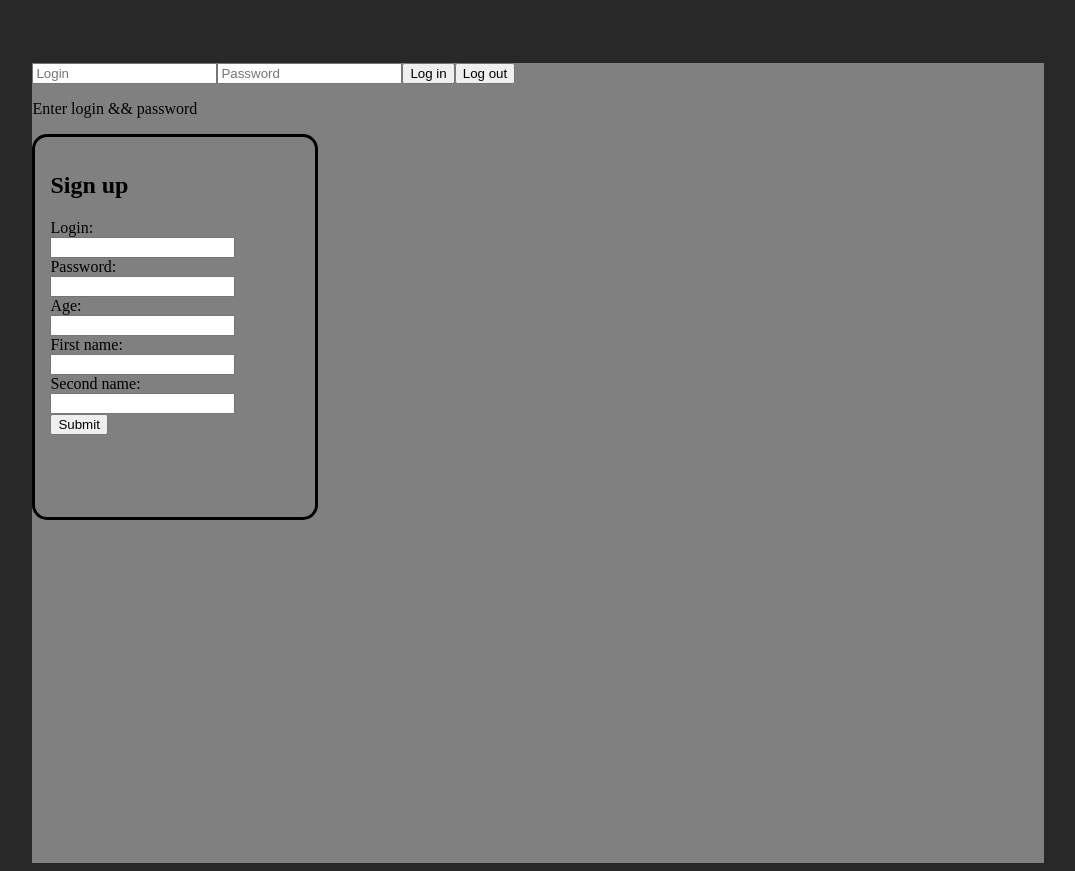
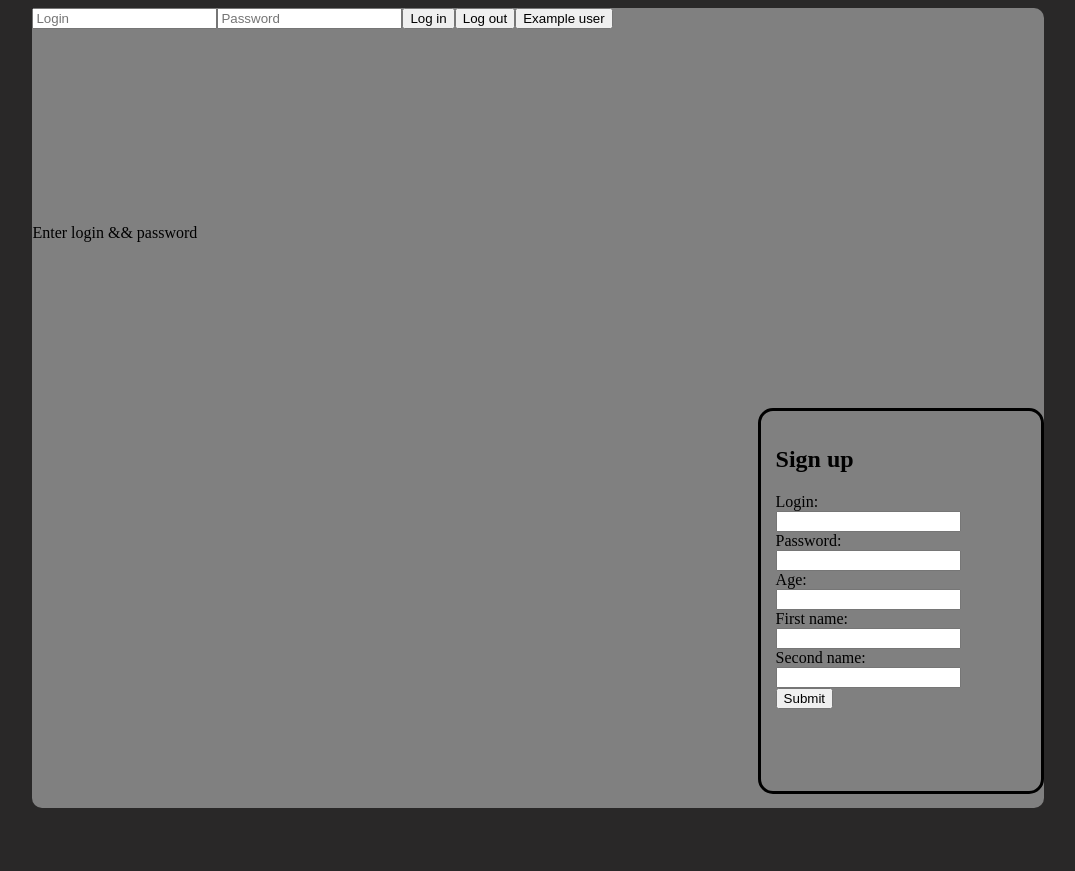
Before and after one commit to Rattlerutrap/Personal-account, a React (Vite) app: page / in a window 1280 px wide. Shown: the whole page, without its empty margins (102-1177 px from the left). After the commit the page ends 816 px from the top, so only its background shows below. Built offline with nearby package versions, Linux system fonts and the light colour scheme.

Commit message:
grid layout

```diff
--- a/src/App.css
+++ b/src/App.css
@@ -1,8 +1,12 @@
 #main
 {
+  display: grid;
+  grid-template-columns: repeat(5, 1fr);
+  grid-template-rows: repeat(4, 1fr);
   width: 80%;
   height: 100vh;
-  margin: 5% auto;
+  margin: 0% auto;
   background-color: gray;
   margin-bottom: 0;
+  border-radius: 10px;
 }
--- a/src/components/Login.tsx
+++ b/src/components/Login.tsx
@@ -1,6 +1,7 @@
 import { useState } from "react"
 import Profile from "./Profile"
 import { useAuth } from "../hooks/useAuth"
+import './styles/Login.css'
 
 
 
@@ -22,17 +23,27 @@ function Login() {
     logout()
   }
 
+  function handleExampleUser() {
+    const loginInput: HTMLInputElement | null = document.querySelector('#login')
+    const passwordInput: HTMLInputElement | null = document.querySelector('#password')
+    if (loginInput && passwordInput)
+    {
+      loginInput.value = 'example@example.com'
+      passwordInput.value ='example'
+    }
+  }
 
   return (
     <>
       <div id="login-container">
-      <input className="login" placeholder="Login" id="login" type="text" required />
-      <input className="login" placeholder="Password" id="password" type="password" required />
+        <input className="login" placeholder="Login" id="login" type="text" required />
+        <input className="login" placeholder="Password" id="password" type="password" required />
 
-      <button onClick={handleLogin}>Log in</button>
-      <button onClick={handleLogout}>Log out</button>
+        <button onClick={handleLogin}>Log in</button>
+        <button onClick={handleLogout}>Log out</button>
+        <button onClick={handleExampleUser}>Example user</button>
+      </div>
       {isError ? <p>Wrong login or password!</p> : user ? <Profile {...user} /> : <p>Enter login && password</p>}
-      </div>
     </>
   )
 }
--- a/src/components/Profile.tsx
+++ b/src/components/Profile.tsx
@@ -1,9 +1,10 @@
 import type { User } from "../types/user.types"
+import './styles/Profile.css'
 
 function Profile(user: User) {
   return (
     <>
-      <div>
+      <div id="profile-container">
         <img src={user.avatar} alt='avatar'></img>
         <p>First name: {user.fname}</p>
         <p>Second name: {user.sname}</p>
--- a/src/components/styles/Login.css
+++ b/src/components/styles/Login.css
@@ -1,3 +1,8 @@
+#login-container {
+    grid-column: 1 / 6;
+    grid-row: 1;
+}
+
 .login {
-    display: block;
+    /* display: block; */
 }
--- /dev/null
+++ b/src/components/styles/Profile.css
@@ -0,0 +1,4 @@
+#profile-container {
+    grid-row: 2 / 5;
+    grid-column: 1 / 5;
+}
--- a/src/components/styles/SignUp.css
+++ b/src/components/styles/SignUp.css
@@ -4,9 +4,8 @@
   padding: 15px;
   height: 350px;
   width: 250px;
-  /* position: fixed; */
-  /* bottom: 0; */
-  /* right: 0; */
+  grid-column: 5;
+  grid-row: 3 / 5;
 }
 
 .input {
```
